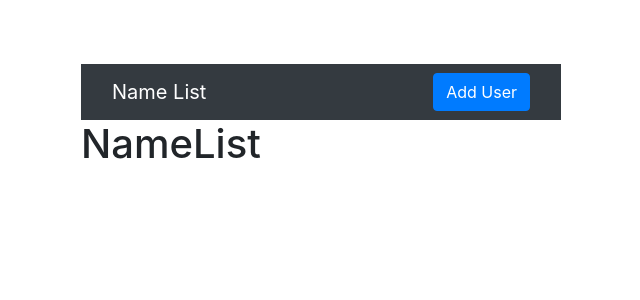
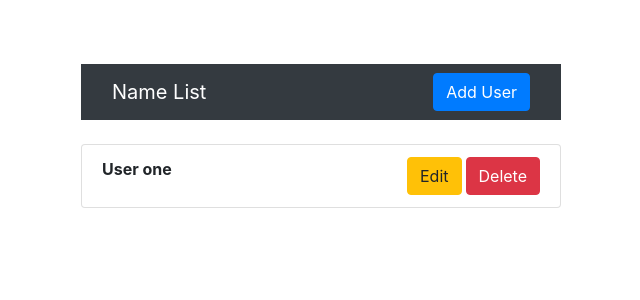
Before and after one commit to bejolo018/crud_react_practice, a React (Create React App) app in the folder crud/: page / in a window 1280 px wide. Shown: the top 300 px of the page, without its empty margins (319-959 px from the left). Built offline with nearby package versions, Linux system fonts and the light colour scheme.

Commit message:
completed NameList, UI complete! Functionality next

```diff
--- a/crud/src/Components/NameList.js
+++ b/crud/src/Components/NameList.js
@@ -1,12 +1,20 @@
 import React from 'react'
+import { Link } from 'react-router-dom'
+import { ListGroup, ListGroupItem, Button } from 'reactstrap'
 
 const NameList = () => {
     return (
-        <div>
-            <h1>
-            NameList
-            </h1>
-        </div>
+        <ListGroup className="mt-4">
+            <ListGroupItem className="d-flex">
+                <strong>User one</strong>
+                <div className="ml-auto">
+                    <Link className="btn btn-warning mr-1" to="/edit/1">Edit</Link>
+                    <Button color ="danger" type="submit"> Delete</Button>
+                </div>
+
+            </ListGroupItem>
+
+        </ListGroup>
     )
 }
 
```
